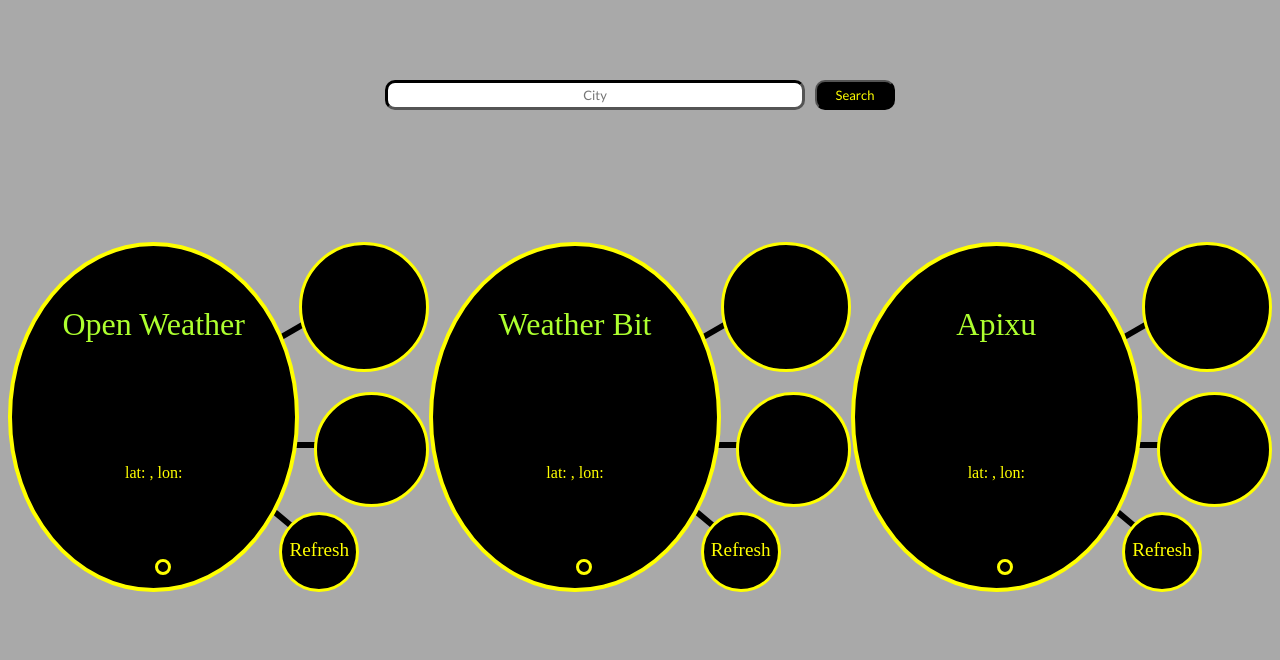
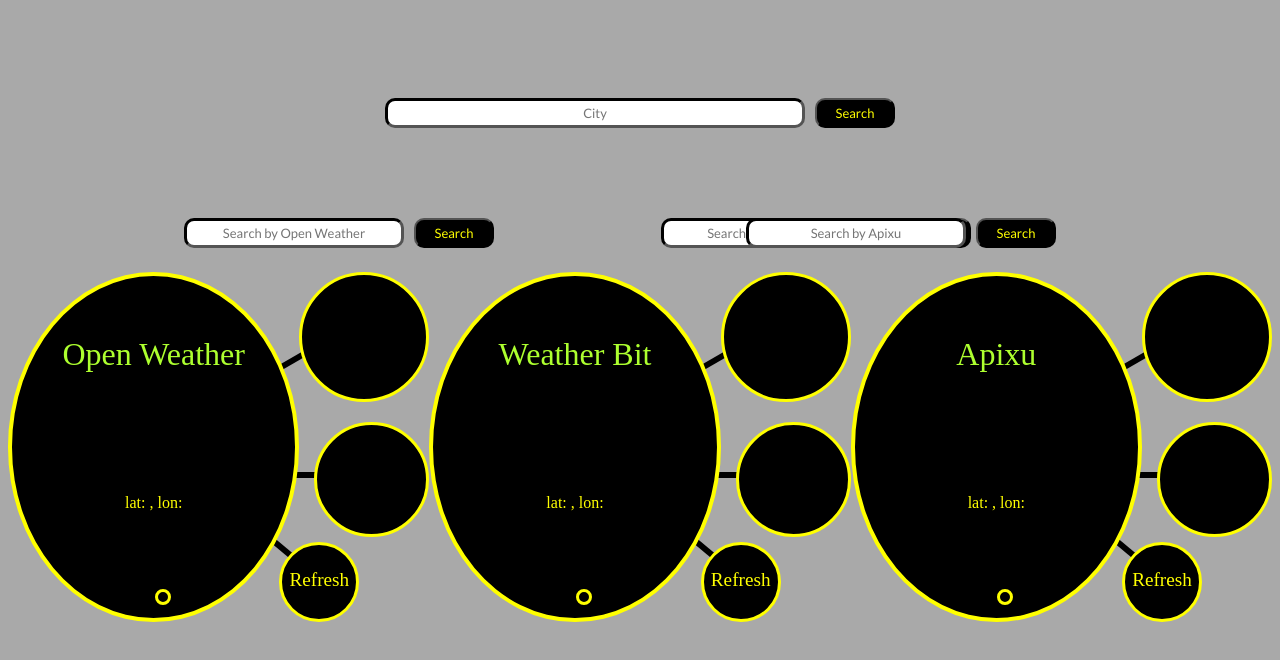
Before and after one commit to apanashchenko/weather-ui, an Angular app: page /weather in a window 1280 px wide. Shown: the top 660 px of the page. Built offline with nearby package versions, Linux system fonts and the light colour scheme; no server answers; some icons are missing.

Commit message:
Add all API services

```diff
--- a/src/app/app.module.ts
+++ b/src/app/app.module.ts
@@ -5,6 +5,7 @@
 import { AppComponent } from './app.component';
 import { WeatherCardComponent } from './weather-card/weather-card.component';
 import {HttpClientModule} from "@angular/common/http";
+import {ReactiveFormsModule} from "@angular/forms";
 
 @NgModule({
   declarations: [
@@ -14,7 +15,8 @@
   imports: [
     BrowserModule,
     AppRoutingModule,
-    HttpClientModule
+    HttpClientModule,
+    ReactiveFormsModule
   ],
   providers: [],
   bootstrap: [AppComponent]
--- a/src/app/weather-card/weather-card.component.html
+++ b/src/app/weather-card/weather-card.component.html
@@ -1,124 +1,121 @@
-<!--<div class="container-fluid">-->
-<!--  <h2>Check Weather</h2>-->
-<!--  <nav class="navbar navbar-dark bg-dark">-->
-<!--    <button class="navbar-toggler" type="button" data-toggle="collapse" data-target="#navbarToggleExternalContent"-->
-<!--            aria-controls="navbarToggleExternalContent" aria-expanded="false" aria-label="Toggle navigation">-->
-<!--      <span class="navbar-toggler-icon"></span>-->
-<!--    </button>-->
-<!--  </nav>-->
-<!--  <div class="row center">-->
-<!--    <div>-->
-<!--&lt;!&ndash;      <h2>Check Weather</h2>&ndash;&gt;-->
-<!--      <br>-->
-<!--      <br>-->
-<!--      <form id="searchForm">-->
-<!--        <input id="searchField" type="text" placeholder="City" aria-label="Search">-->
-<!--        <button id="searchBtn" type="submit">Search</button>-->
-<!--      </form>-->
-<!--    </div>-->
+<br>
+<br>
+<br>
+<br>
+<br>
+<div class="container">
+</div>
+<div class="row center">
+  <div>
+    <form [formGroup]="mainSearchForm" id="searchForm">
+      <input formControlName="city" id="searchField" name="city" type="text" placeholder="City" aria-label="Search">
+      <button id="searchBtn" type="button" (click)="submitMainSearch()">Search</button>
+    </form>
+  </div>
+</div>
 
-<!--  </div>-->
-<!--</div>-->
-<header>
 <div class="container">
+  <br>
   <br>
   <br>
   <br>
   <br>
 </div>
 <div class="row center">
-    <br>
-    <br>
-    <br>
-    <br>
-    <br>
   <div>
-      <form id="searchForm">
-        <input id="searchField" type="text" placeholder="City" aria-label="Search">
-        <button id="searchBtn" type="button">Search</button>
+    <form [formGroup]="openWeatherForm" id="searchFormOwp">
+      <input formControlName="city" id="searchFieldWidget" type="text" placeholder="Search by Open Weather"
+             aria-label="Search">
+      <button id="searchBtnWidget" type="button" (click)="submitOwm()">Search</button>
+    </form>
+    <form [formGroup]="weatherBitForm" id="searchFormWb">
+      <input formControlName="city" id="searchFieldWidget" type="text" placeholder="Search by Weather Bit"
+             aria-label="Search">
+      <button id="searchBtnWidget" type="button" (click)="submitWb()">Search</button>
+    </form>
+
+    <form [formGroup]="apixuForm" id="searchFormApixu">
+      <input formControlName="city" id="searchFieldWidget" type="text" placeholder="Search by Apixu"
+             aria-label="Search">
+      <button id="searchBtnWidget" type="button" (click)="submitApixu()">Search</button>
     </form>
   </div>
 </div>
-</header>
-
 
 <div class="container-fluid">
   <br>
   <br>
   <br>
-  <br>
   <div class="row center">
-    <div class="Weather row center column-center">
-      <div class="Weather__main column column-center split-center"> <!-- Begin Main Bubble -->
+    <div id="owpWidget" class="Weather row center column-center">
+      <div class="Weather__main column column-center split-center">
         <h3 id="provider">Open Weather</h3>
         <h2 id="location">{{ owpWeather?.city}}</h2>
         <span id="location">lat: {{ owpWeather?.lat}}, lon: {{ owpWeather?.lon}}</span>
         <span id="temp">{{ owpWeather?.temp}}</span>
-      </div> <!-- End Main Bubble -->
-      <div class="Weather__right column-split"> <!-- Begin Right Side Bubbles -->
-        <div class="Weather__right-icon"> <!-- Begin Icon Bubble -->
-          <div class="column column-center"> <!-- Begin Current Coverage -->
+      </div>
+      <div class="Weather__right column-split">
+        <div class="Weather__right-icon">
+          <div class="column column-center">
             <i id="icon" class="wi wi-day-sunny"></i>
-          </div> <!-- End Current Coverage -->
-        </div> <!-- End Icon Bubble -->
-        <div class="Weather__right-desc column center column-center"> <!-- Begin Time Bubble -->
+          </div>
+        </div>
+        <div class="Weather__right-desc column center column-center">
           <span id="desc">{{ owpWeather?.description}}</span>
-        </div> <!-- End Time Bubble -->
+        </div>
         <i class="fa fa-refresh"></i>
-        <div id="refresh" class="Weather__right-refresh column center column-center">
+        <div id="refresh" class="Weather__right-refresh column center column-center" (click)="submitOwm()">
           <span>Refresh</span>
         </div>
-      </div> <!-- End Right Side Bubbles -->
+      </div>
     </div>
 
-
-    <div class="Weather row righ">
-      <div class="Weather__main column column-center split-center"> <!-- Begin Main Bubble -->
+    <div id="wbWidget" class="Weather row righ">
+      <div class="Weather__main column column-center split-center">
         <h3 id="provider">Weather Bit</h3>
         <h2 id="location">{{ weatherBitWeather?.city}}</h2>
         <span id="location">lat: {{ weatherBitWeather?.lat}}, lon: {{ weatherBitWeather?.lon}}</span>
         <span id="temp">{{ weatherBitWeather?.temp}}</span>
-      </div> <!-- End Main Bubble -->
-      <div class="Weather__right column-split"> <!-- Begin Right Side Bubbles -->
-        <div class="Weather__right-icon"> <!-- Begin Icon Bubble -->
-          <div class="column column-center"> <!-- Begin Current Coverage -->
+      </div>
+      <div class="Weather__right column-split">
+        <div class="Weather__right-icon">
+          <div class="column column-center">
             <i id="icon" class="wi wi-day-sunny"></i>
-          </div> <!-- End Current Coverage -->
-        </div> <!-- End Icon Bubble -->
-        <div class="Weather__right-desc column center column-center"> <!-- Begin Time Bubble -->
+          </div>
+        </div>
+        <div class="Weather__right-desc column center column-center">
           <span id="desc">{{ weatherBitWeather?.description }}</span>
-        </div> <!-- End Time Bubble -->
+        </div>
         <div id="refresh" class="Weather__right-refresh column center column-center">
           <span>Refresh</span>
         </div>
-      </div> <!-- End Right Side Bubbles -->
+      </div>
     </div>
 
-    <div class="Weather row center">
-      <div class="Weather__main column column-center split-center"> <!-- Begin Main Bubble -->
+    <div id="apixuWidget" class="Weather row center">
+      <div class="Weather__main column column-center split-center">
         <h3 id="provider">Apixu</h3>
         <h2 id="location">{{ apixuWeather?.city }}</h2>
         <span id="location">lat: {{ apixuWeather?.lat }}, lon: {{ apixuWeather?.lon }}</span>
         <span id="temp">{{ apixuWeather?.temp}}</span>
-      </div> <!-- End Main Bubble -->
-      <div class="Weather__right column-split"> <!-- Begin Right Side Bubbles -->
-        <div class="Weather__right-icon"> <!-- Begin Icon Bubble -->
-          <div class="column column-center"> <!-- Begin Current Coverage -->
+      </div>
+      <div class="Weather__right column-split">
+        <div class="Weather__right-icon">
+          <div class="column column-center">
             <i id="icon" class="wi wi-day-sunny"></i>
-          </div> <!-- End Current Coverage -->
-        </div> <!-- End Icon Bubble -->
-        <div class="Weather__right-desc column center column-center"> <!-- Begin Time Bubble -->
+          </div>
+        </div>
+        <div class="Weather__right-desc column center column-center">
           <span id="desc">{{ apixuWeather?.description }}</span>
-        </div> <!-- End Time Bubble -->
+        </div>
         <div id="refresh" class="Weather__right-refresh column center column-center">
           <span>Refresh</span>
         </div>
-      </div> <!-- End Right Side Bubbles -->
+      </div>
     </div>
   </div>
 </div>
 
-
-<!--<div class="container">-->
-<!--  <router-outlet></router-outlet>-->
-<!--</div>-->
+<div class="container">
+  <router-outlet></router-outlet>
+</div>
--- a/src/app/weather-card/weather-card.component.scss
+++ b/src/app/weather-card/weather-card.component.scss
@@ -67,9 +67,50 @@
   justify-content: space-around;
 }
 
-#searchForm1{
-  align-content: center;
+#searchFieldWidget{
+  font-family: 'Lato', sans-serif;
+  border-color: black;
+  width: 220px;
+  height: 30px;
+  border-width: 3px;
+  margin-right: 10px;
+  text-align: center;
+  -moz-border-radius: 10px;
+  -webkit-border-radius: 10px;
+  font-size: small;
+  //border-bottom-color: yellow;
+
 }
+
+#searchBtnWidget {
+  font-size: small;
+  font-family: 'Lato', sans-serif;
+  //border: 2px solid yellow;
+  color: yellow;
+  border-width: 2px;
+  border-color: black;
+  width: 80px;
+  height: 30px;
+  background-color: black;
+  -moz-border-radius: 10px;
+  -webkit-border-radius: 10px;
+}
+
+#searchFormOwp {
+  position: absolute;
+  left: 11.5rem;
+}
+
+#searchFormWb {
+  position: absolute;
+  left: 41.3rem;
+}
+
+#searchFormApixu {
+  position: absolute;
+  right: 14rem;
+}
+
 #searchForm {
 
   align-content: center;
--- a/src/app/weather-card/weather-card.component.ts
+++ b/src/app/weather-card/weather-card.component.ts
@@ -1,6 +1,7 @@
 import { Component, OnInit } from '@angular/core';
 import {HttpService} from "../http.service";
 import {Weather} from "../model/weather";
+import {FormBuilder, FormGroup} from "@angular/forms";
 
 @Component({
   selector: 'app-weather-card',
@@ -9,13 +10,20 @@
 })
 export class WeatherCardComponent implements OnInit {
 
+  mainSearchForm: FormGroup;
+  openWeatherForm: FormGroup;
+  weatherBitForm: FormGroup;
+  apixuForm: FormGroup;
+  formBuilder: FormBuilder;
   owpWeather: Weather;
   apixuWeather: Weather;
   weatherBitWeather: Weather;
   http: HttpService;
 
-  constructor(http: HttpService) {
+  constructor(http: HttpService, formBuilder: FormBuilder) {
     this.http = http;
+    this.formBuilder = formBuilder;
+    this.createForms();
   }
 
   ngOnInit() {
@@ -33,6 +41,65 @@
     });
   }
 
+  createForms() {
+    this.mainSearchForm = this.formBuilder.group({
+      city: [''],
+    });
+    this.openWeatherForm = this.formBuilder.group({
+      city: [''],
+    });
+    this.weatherBitForm = this.formBuilder.group({
+      city: [''],
+    });
+    this.apixuForm = this.formBuilder.group({
+      city: [''],
+    });
+  }
+
+  submitMainSearch() {
+    let city = this.mainSearchForm.value['city'];
+    this.getOpenWeatherMap(city);
+    this.getWeatherBit(city);
+    this.getApixu(city);
+    this.mainSearchForm.reset();
+  }
+
+  submitOwm() {
+    this.getOpenWeatherMap(this.openWeatherForm.value['city']);
+    this.openWeatherForm.reset()
+  }
+
+  submitApixu() {
+    this.getApixu(this.apixuForm.value['city']);
+    this.apixuForm.reset()
+  }
+
+  submitWb() {
+    this.getWeatherBit(this.weatherBitForm.value['city']);
+    this.weatherBitForm.reset()
+
+  }
+
+  getOpenWeatherMap(city) {
+    this.http.getOpenWeatherMap(city).subscribe(data => {
+      this.owpWeather = data;
+      console.log(this.owpWeather);
+    });
+  }
+
+  getWeatherBit(city) {
+    this.http.getWeatherBit(city).subscribe(data => {
+      this.weatherBitWeather = data;
+      console.log(this.weatherBitWeather);
+    });
+  }
+
+  getApixu(city) {
+    this.http.getApixu(city).subscribe(data => {
+      this.apixuWeather = data;
+      console.log(this.apixuWeather);
+    });
+  }
 
 
 }
```
Lines whose indentation alone changed are shown as unchanged.
